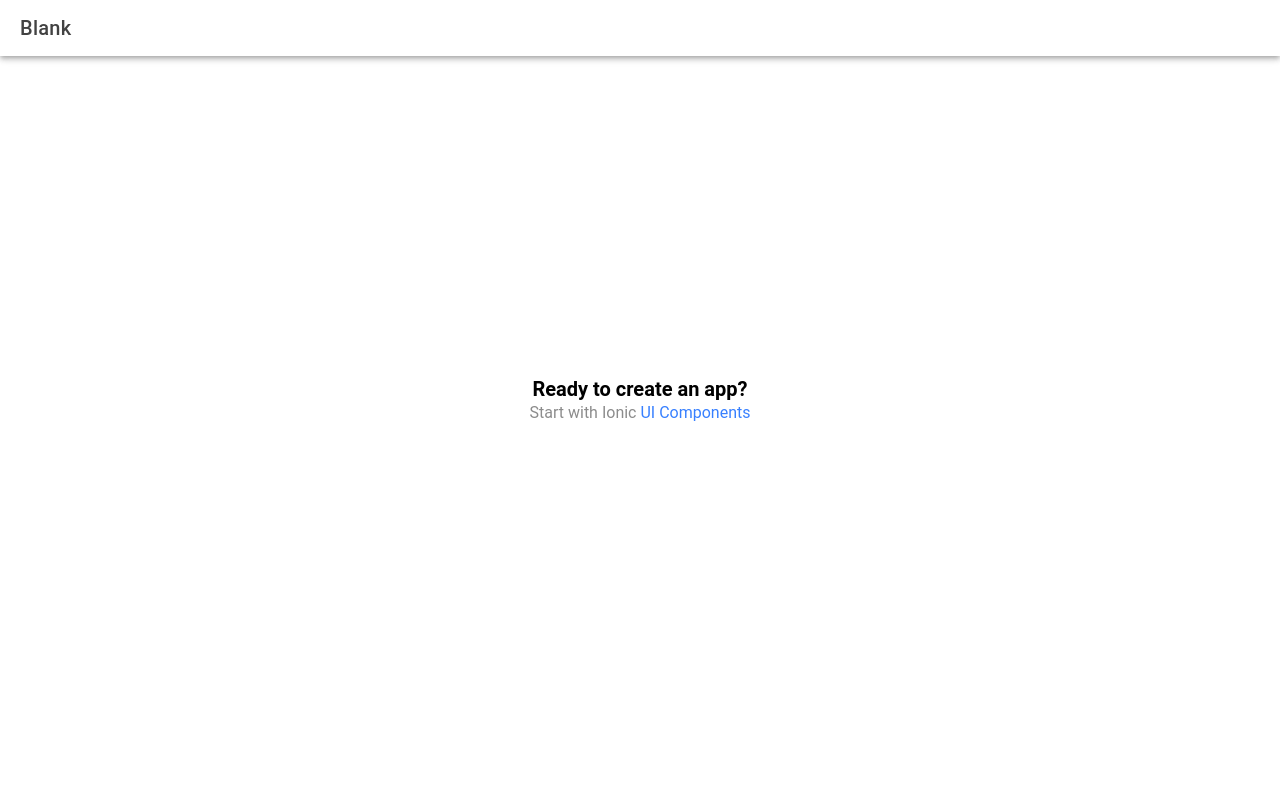
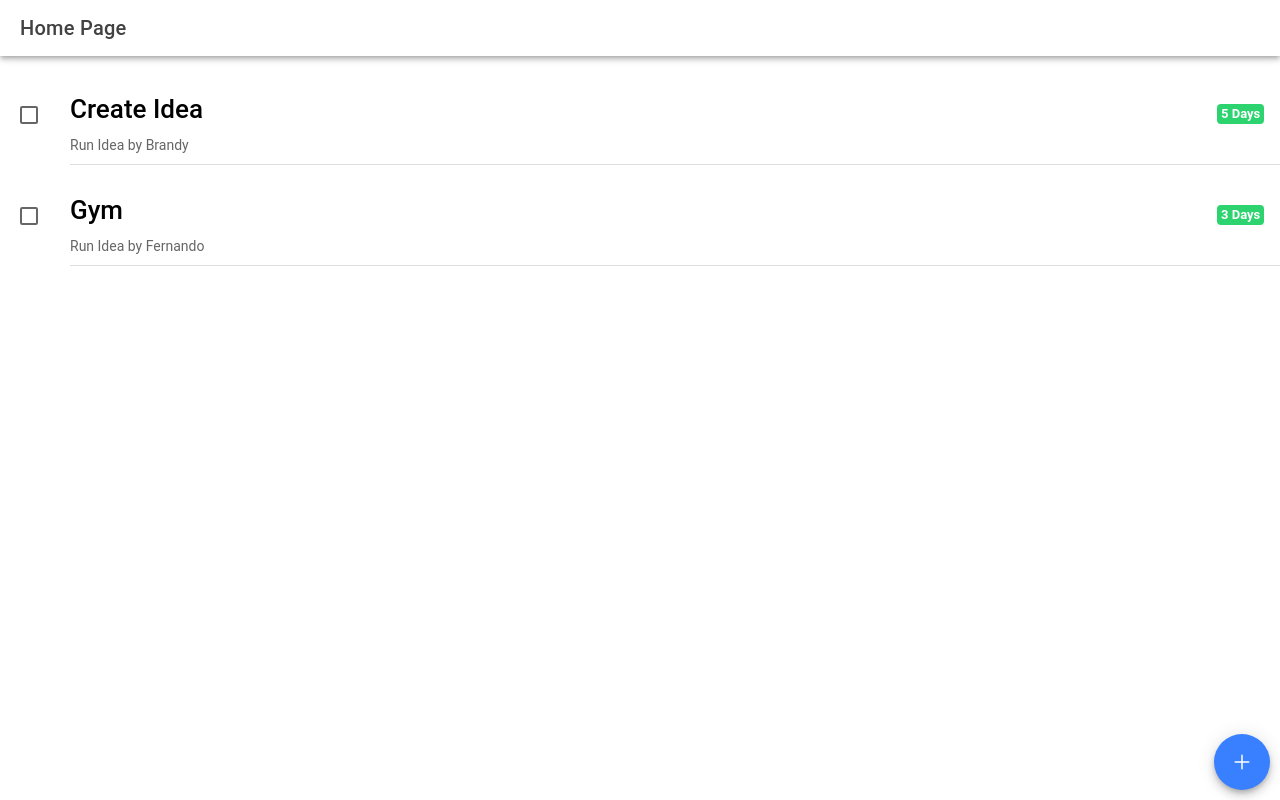
Before and after one commit to fernandocandeiatorres/ionic-codex-app, a React (Vite) app: page /home in a window 1280 px wide. Built offline with nearby package versions, Linux system fonts and the light colour scheme.

Commit message:
first comm

```diff
--- a/src/pages/Home.tsx
+++ b/src/pages/Home.tsx
@@ -1,22 +1,61 @@
-import { IonContent, IonHeader, IonPage, IonTitle, IonToolbar } from '@ionic/react';
-import ExploreContainer from '../components/ExploreContainer';
-import './Home.css';
+import {
+  IonBadge,
+  IonCheckbox,
+  IonContent,
+  IonFab,
+  IonFabButton,
+  IonHeader,
+  IonIcon,
+  IonItem,
+  IonLabel,
+  IonList,
+  IonNote,
+  IonPage,
+  IonTitle,
+  IonToolbar,
+} from "@ionic/react";
+import { add } from "ionicons/icons";
+import { useHistory } from "react-router";
+import ExploreContainer from "../components/ExploreContainer";
+import "./Home.css";
 
 const Home: React.FC = () => {
+  const history = useHistory();
   return (
     <IonPage>
       <IonHeader>
         <IonToolbar>
-          <IonTitle>Blank</IonTitle>
+          <IonTitle>Home Page</IonTitle>
         </IonToolbar>
       </IonHeader>
-      <IonContent fullscreen>
-        <IonHeader collapse="condense">
-          <IonToolbar>
-            <IonTitle size="large">Blank</IonTitle>
-          </IonToolbar>
-        </IonHeader>
-        <ExploreContainer />
+      <IonContent>
+        <IonList>
+          <IonItem>
+            <IonCheckbox slot="start" />
+            <IonLabel>
+              <h1>Create Idea</h1>
+              <IonNote>Run Idea by Brandy</IonNote>
+            </IonLabel>
+            <IonBadge color="success" slot="end">
+              5 Days
+            </IonBadge>
+          </IonItem>
+          <IonItem>
+            <IonCheckbox slot="start" />
+            <IonLabel>
+              <h1>Gym</h1>
+              <IonNote>Run Idea by Fernando</IonNote>
+            </IonLabel>
+            <IonBadge color="success" slot="end">
+              3 Days
+            </IonBadge>
+          </IonItem>
+        </IonList>
+        <IonFab vertical="bottom" horizontal="end" slot="fixed">
+          <IonFabButton onClick={() => history.push("/new")}>
+            <IonIcon icon={add} />
+          </IonFabButton>
+        </IonFab>
       </IonContent>
     </IonPage>
   );
```
